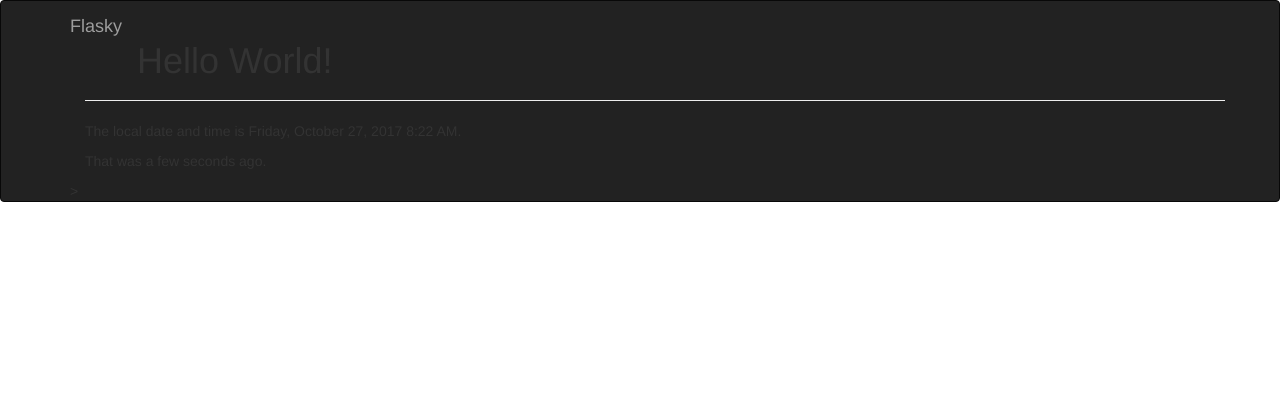
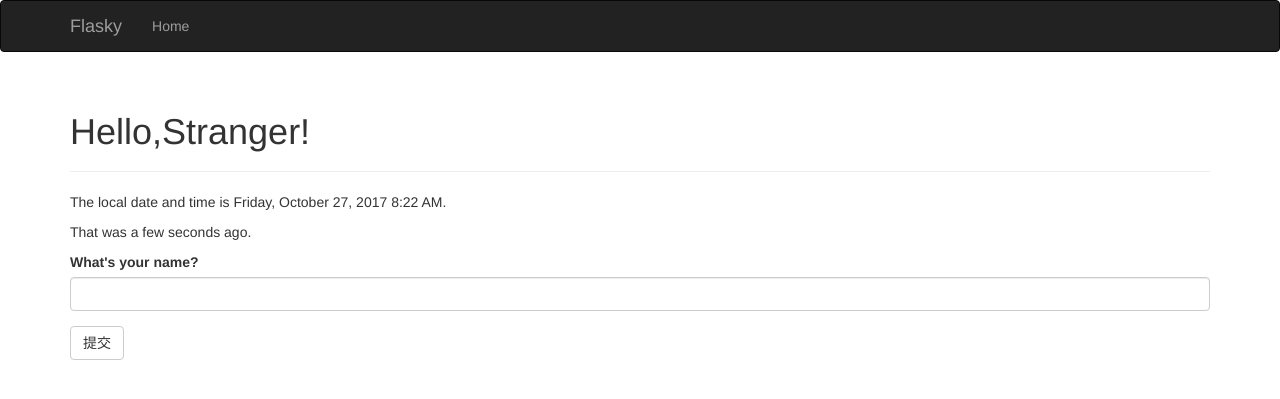
Before and after one commit to jack1121/some_code, a Flask app: page / in a window 1280 px wide. Shown: the top 399 px of the page. Run offline with Flask 2, Linux system fonts and the light colour scheme; some libraries are stand-ins or nearby versions.

Commit message:
modified:   flask_learn/hello/hello.py 	modified:   flask_learn/hello/templates/base.html 	modified:   flask_learn/hello/templates/index.html

```diff
--- a/flask_learn/hello/hello.py
+++ b/flask_learn/hello/hello.py
@@ -1,4 +1,5 @@
-from flask import Flask, render_template
+#-*- coding:utf-8 -*-
+from flask import Flask, render_template, session, redirect, url_for, flash
 from flask_script import Manager
 from flask_bootstrap import Bootstrap
 from flask_moment import Moment
@@ -14,12 +15,21 @@ bootstrap = Bootstrap(app)
 moment = Moment(app)
 
 class NameForm(Form):
-    name = StringField('What is your name?', validators = [Required()])
-    submit = SubmitField('Submit')
+    name = StringField("What's your name?", validators = [Required()])
+    submit = SubmitField(u'提交')
 
-@app.route('/')
+@app.route('/', methods=['GET', 'POST'])
 def hello_world():
-    return render_template('index.html', current_time=datetime.utcnow())
+    name = None
+    form = NameForm()
+    if form.validate_on_submit():
+        old_name = session.get('name')
+        if old_name is not None and old_name != form.name.data:
+            flash('Looks like you changed the name !')
+        session['name'] = form.name.data
+        form.name.data = ''
+        return redirect(url_for('hello_world'))
+    return render_template('index.html', current_time=datetime.utcnow(), form=form, name=session.get('name'))
 
 @app.route('/user/<name>')
 def user(name):
--- a/flask_learn/hello/templates/base.html
+++ b/flask_learn/hello/templates/base.html
@@ -19,15 +19,27 @@
                 <span class="icon-bar"></span>
             </button>
             <a class="navbar-brand" href="/">Flasky</a>
-
+        </div>
+        <div class="navbar-collapse collapse">
+            <ul class="nav navbar-nav">
+                <li><a href="/">Home</a></li>
+            </ul>
+        </div>
+    </div>
+</div>
 {% endblock %}
 
 {% block content %}
     <div class="container">
+    {% for messsage in get_flashed_messages() %}
+    <div class="alert alert-warning">
+<button type="button" class="close" data-dismiss="alert">&times;</button>
+        {{ messsage }}
+    </div>
+    {% endfor %}
         {% block page_content %}{% endblock %}
-    </div>>
+    </div>
 {% endblock %}
-
 {% block scripts %}
 {{ super() }}
 {{ moment.include_moment() }}
--- a/flask_learn/hello/templates/index.html
+++ b/flask_learn/hello/templates/index.html
@@ -1,11 +1,15 @@
 {% extends "base.html" %}
+{% import "bootstrap/wtf.html" as wtf %}
 {% block title%}Index{% endblock %}
+
+
 
 
 {% block page_content %}
 <div class="page-header">
-    <h1>Hello World!</h1>
+    <h1>Hello,{% if name %}{{ name }}{% else %}Stranger{% endif %}!</h1>
 </div>
 <p>The local date and time is {{ moment(current_time).format('LLLL') }}.</p>
 <p>That was {{ moment(current_time).fromNow(refresh=True) }}.</p>
+    {{ wtf.quick_form(form) }}
 {% endblock %}
```
Lines whose indentation alone changed are shown as unchanged.
